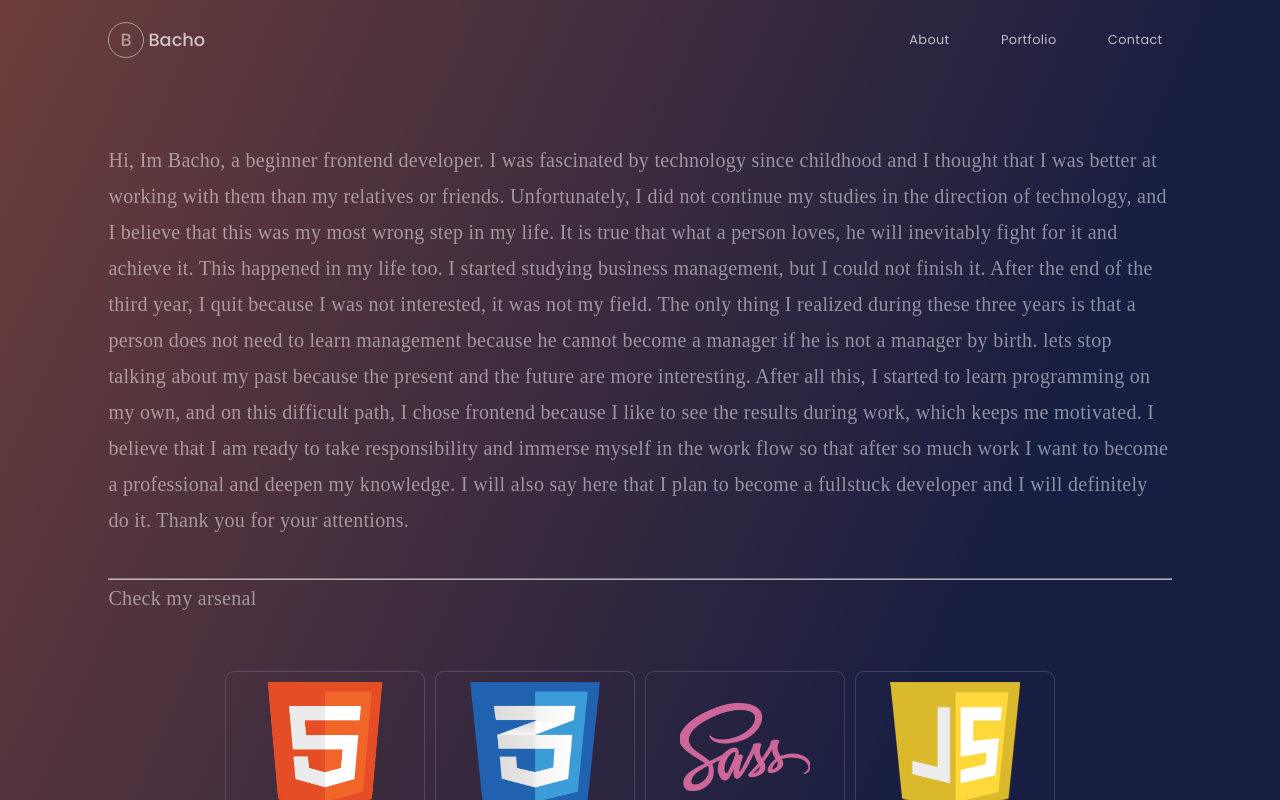
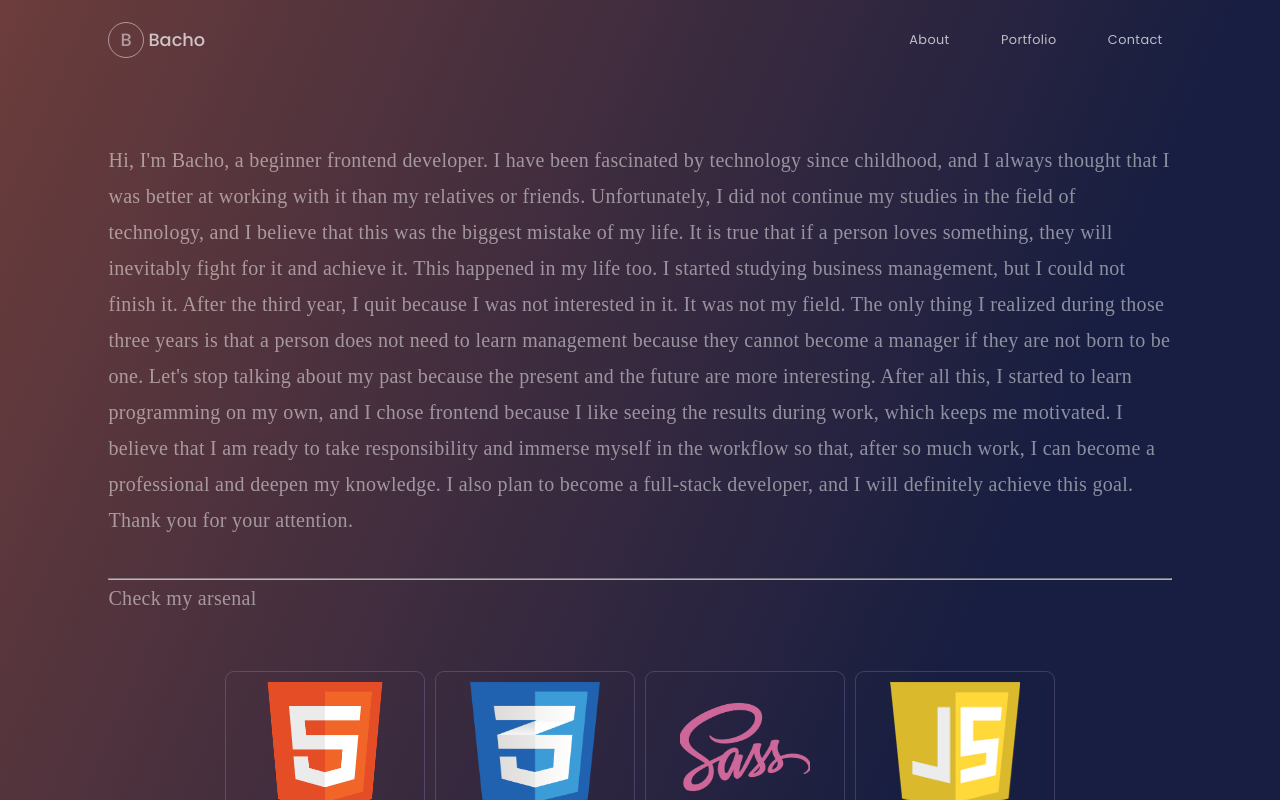
Before and after one commit to Bacho13/PortfolioWeb, a Next.js app: page /about in a window 1280 px wide. Shown: the top 800 px of the page. Built offline with nearby package versions, Linux system fonts and the light colour scheme; a web font is replaced by a local one.

Commit message:
fix mistakes in the text (about me)

```diff
--- a/pages/about.js
+++ b/pages/about.js
@@ -15,25 +15,25 @@ function About() {
           <title>Bacho - about</title>
         </Head>
         <p>
-          Hi, Im Bacho, a beginner frontend developer. I was fascinated by
-          technology since childhood and I thought that I was better at working
-          with them than my relatives or friends. Unfortunately, I did not
-          continue my studies in the direction of technology, and I believe that
-          this was my most wrong step in my life. It is true that what a person
-          loves, he will inevitably fight for it and achieve it. This happened
-          in my life too. I started studying business management, but I could
-          not finish it. After the end of the third year, I quit because I was
-          not interested, it was not my field. The only thing I realized during
-          these three years is that a person does not need to learn management
-          because he cannot become a manager if he is not a manager by birth.
-          lets stop talking about my past because the present and the future are
-          more interesting. After all this, I started to learn programming on my
-          own, and on this difficult path, I chose frontend because I like to
-          see the results during work, which keeps me motivated. I believe that
-          I am ready to take responsibility and immerse myself in the work flow
-          so that after so much work I want to become a professional and deepen
-          my knowledge. I will also say here that I plan to become a fullstuck
-          developer and I will definitely do it. Thank you for your attentions.
+          Hi, I'm Bacho, a beginner frontend developer. I have been fascinated
+          by technology since childhood, and I always thought that I was better
+          at working with it than my relatives or friends. Unfortunately, I did
+          not continue my studies in the field of technology, and I believe that
+          this was the biggest mistake of my life. It is true that if a person
+          loves something, they will inevitably fight for it and achieve it.
+          This happened in my life too. I started studying business management,
+          but I could not finish it. After the third year, I quit because I was
+          not interested in it. It was not my field. The only thing I realized
+          during those three years is that a person does not need to learn
+          management because they cannot become a manager if they are not born
+          to be one. Let's stop talking about my past because the present and
+          the future are more interesting. After all this, I started to learn
+          programming on my own, and I chose frontend because I like seeing the
+          results during work, which keeps me motivated. I believe that I am
+          ready to take responsibility and immerse myself in the workflow so
+          that, after so much work, I can become a professional and deepen my
+          knowledge. I also plan to become a full-stack developer, and I will
+          definitely achieve this goal. Thank you for your attention.
         </p>
         <hr />
         <div className={styles.skills}>
```
